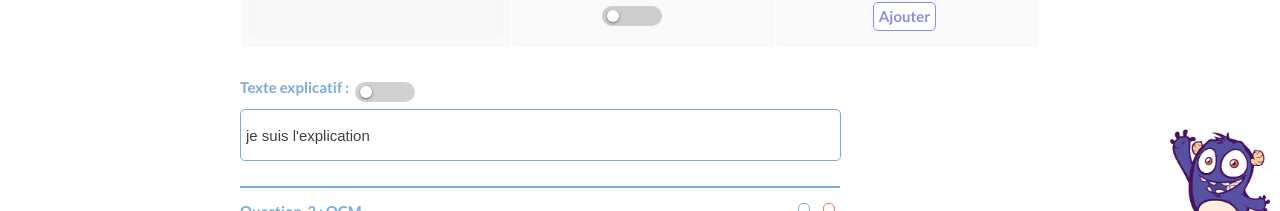
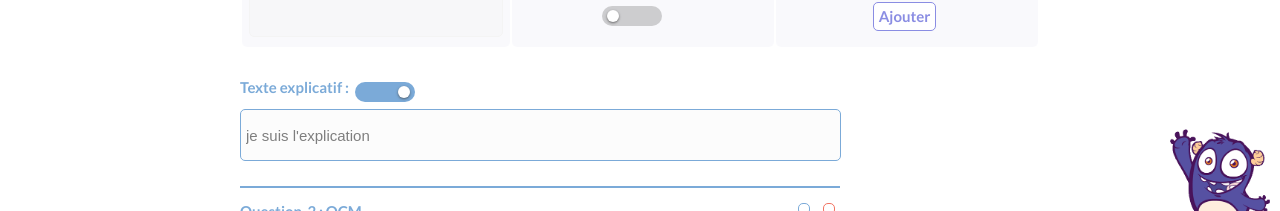
Before and after one commit to jrmthbt/tagsy-with-npm, a website with bundled scripts: page index.html in a window 1280 px wide. Shown: the part 559-770 px from the top of the page. Built offline with nearby package versions, Linux system fonts and the light colour scheme; some icons are missing.

Commit message:
display toggle for explanation

```diff
--- a/js/composents/model.mjs
+++ b/js/composents/model.mjs
@@ -16,7 +16,7 @@ export class Model {
                 "table" : [{"id": 1,"choix" : "es", "goodAnswer" : false},
                     {"id": 2,"choix" : "est", "goodAnswer" : false},
                     {"id": 3,"choix" : "suis", "goodAnswer" : "checked"},],
-                "checkExplication" : "checked",
+                "check" : "checked",
                 "explication" : "je suis l'explication",
             },
             {
@@ -26,7 +26,7 @@ export class Model {
                 "table" : [{"id": 1,"choix" : "es", "goodAnswer" : false},
                     {"id": 2,"choix" : "est", "goodAnswer" : false},
                     {"id": 3,"choix" : "suis", "goodAnswer" : "checked"},],
-                "checkExplication" : "checked",
+                "check" : "checked",
                 "explication" : "je suis l'explication de la question 2",
             },
             {
@@ -34,8 +34,8 @@ export class Model {
                 "type" : "Identification",
                 "enonce" : "Je suis le nom de la question",
                 "table" : [],
-                "checkExplication" : "checked",
-                "explication" : "je suis l'explication",
+                "check" : false,
+                "explication" : "",
             },
             {
                 "id" : 4,
@@ -46,7 +46,7 @@ export class Model {
                     {"id": 2,"answer" : "est"},
                     {"id": 3,"answer" : "suis"},
                     ],
-                "checkExplication" : "checked",
+                "check" : "checked",
                 "explication" : "je suis l'explication",
             },
         ]
--- a/js/composents/view.mjs
+++ b/js/composents/view.mjs
@@ -639,24 +639,32 @@ _unlockExercice = () => {
                 explicationName.className = "explication-name bold_15"
                 explicationName.innerHTML = "Texte explicatif : "
 
+
                 const explanationCheck = this.createElement("label")
                 explanationCheck.className = "toggle-checkbox-label explication-edited-label bold_10"
 
-                const checkbox = this.createElement("input")
-                checkbox.type = "checkbox";
-                checkbox.checked = question.checkExplication;
-                checkbox.className = "toggle-checkbox explication-edited-check"
+                const check = this.createElement("input")
+                check.className = "toggle-checkbox explication-edited-check"
+                check.type = "checkbox";
+                if (!(question.check === "checked")) {
+                }else{check.checked = question.check}
+                console.log(check.checked, question.check)
 
                 const explication = this.createElement("input")
                 explication.type = "text";
                 explication.className = "explication-edited"
                 explication.value = question.explication
+                explication.disabled = true
 
                 const hr = this.createElement("hr")
 
 
                 document.getElementById("questions").appendChild(div);
-                div.append(btnEdit, btnDel, name, questionName, table,explicationName, explanationCheck, checkbox, explication, hr)
+                div.append(btnEdit, btnDel, name, questionName, table,explicationName,check, explanationCheck,)
+                if (question.check === "checked"){
+                    div.appendChild(explication)
+                }
+                div.appendChild(hr)
                 btnEdit.appendChild(imgBtnEdit);
                 btnDel.appendChild(imgBtnDel);
 
--- a/scss/composents/_questionEdited.scss
+++ b/scss/composents/_questionEdited.scss
@@ -44,4 +44,8 @@ div#questions{
     margin: 15px 0;
     border : 1px solid $blue;
   }
+
+  input[type="checkbox"].toggle-checkbox:checked + label.toggle-checkbox-label{
+    background-color: $blue;
+  }
 }
```
